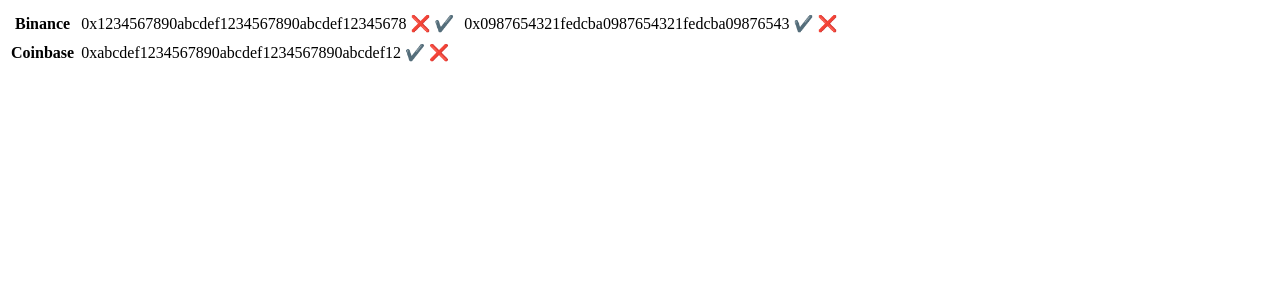
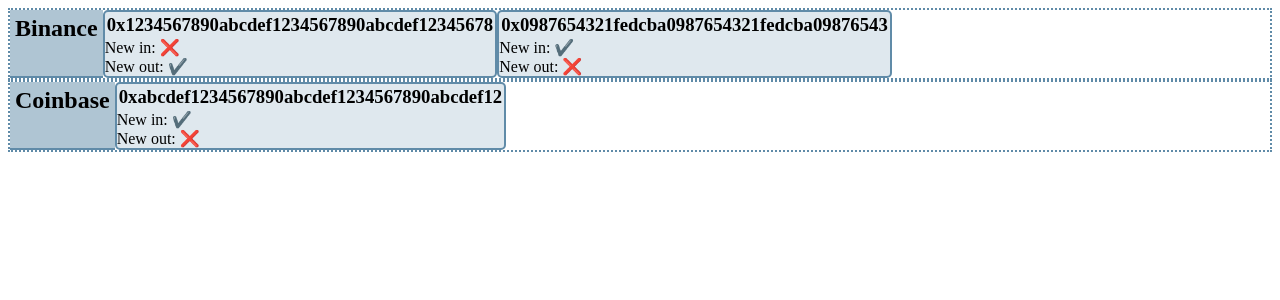
Before and after one commit to slypelican/briETHcase, a React app: page / in a window 1280 px wide. Shown: the top 300 px of the page. Built offline with nearby package versions, Linux system fonts and the light colour scheme.

Commit message:
Switched from table to flexbox model

```diff
--- a/src/App.js
+++ b/src/App.js
@@ -1,45 +1,3 @@
-const TX_DATA = [
-    {
-        "txid": "0x1234567890abcdef1234567890abcdef1234567890abcdef1234567890abcdef",
-        "addresses": {
-            "input": "0x1234567890abcdef1234567890abcdef12345678",
-            "output": "0x0987654321fedcba0987654321fedcba09876543"
-        },
-        "value": 1000,
-        "datetime": "2023-10-01T12:00:00Z",
-    },
-    {
-        "txid": "0xabcdef1234567890abcdef1234567890abcdef1234567890abcdef1234567890",
-        "addresses": {
-            "input": "0x1234567890abcdef1234567890abcdef12345678",
-            "output": "0xabcdef1234567890abcdef1234567890abcdef12",
-        },
-        "value": 2000,
-        "datetime": "2023-10-02T12:00:00Z",
-    }
-]
-
-const AD_DATA = [
-    {
-        "address": "0x1234567890abcdef1234567890abcdef12345678",
-        "new_in": false,
-        "new_out": true,
-        "group": "Binance",
-    },
-    {
-        "address": "0x0987654321fedcba0987654321fedcba09876543",
-        "new_in": true,
-        "new_out": false,
-        "group": "Binance",
-    },
-    {
-        "address": "0xabcdef1234567890abcdef1234567890abcdef12",
-        "new_in": true,
-        "new_out": false,
-        "group": "Coinbase",
-    }
-]
-
 const GROUP_DATA = [
     {
         "name": "Binance",
@@ -80,11 +38,9 @@
         )
     })
     return (
-        <table>
-            <tbody>
-                {rows}
-            </tbody>
-        </table>
+        <div class="WatchBoard">
+            {rows}
+        </div>
     )
 }
 
@@ -96,21 +52,19 @@
         )
     })
   return (
-    <tr>
-        <th>
-            {group.name}
-        </th>
+    <div class="BoardGroup">
+        <h2>{group.name}</h2>
         {cards}
-    </tr>
+    </div>
   );
 }
 
 function Card({ address, new_in, new_out }) {
   return (
-    <td>
-        <td>{address}</td>
-        <td>{new_in ? "✔️" : "❌"}</td>
-        <td>{new_out ? "✔️" : "❌"}</td>
-    </td>
+    <div class="Card">
+        <h3>{address}</h3>
+        <p>New in: {new_in ? "✔️" : "❌"}</p>
+        <p>New out: {new_out ? "✔️" : "❌"}</p>
+    </div>
   );
 }
```
